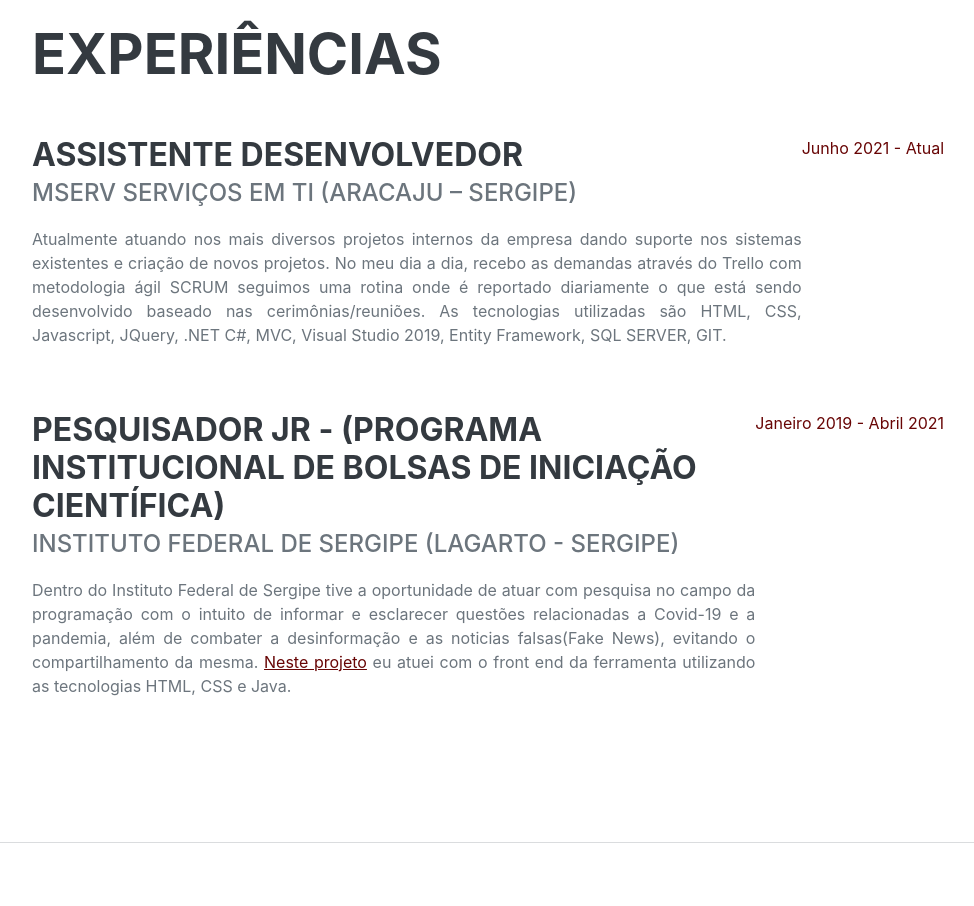
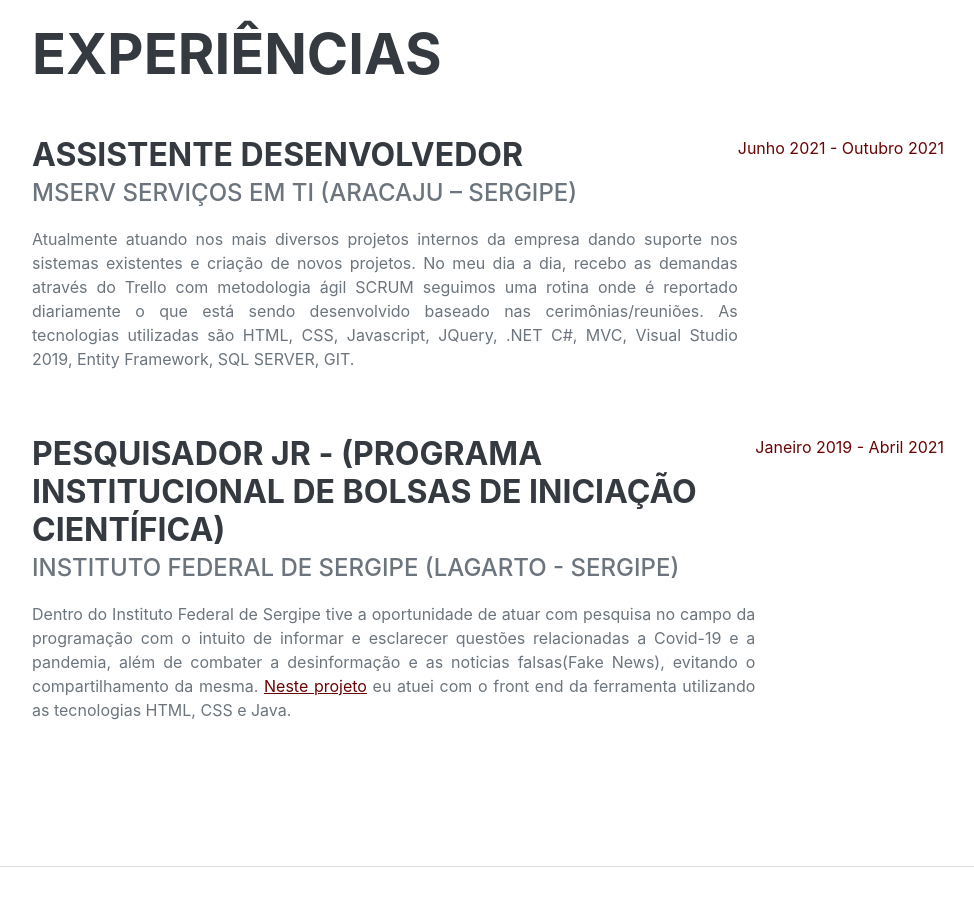
Before and after one commit to Vieira-9865/portfolio, a plain HTML site: page index.html in a window 1280 px wide. Shown: the part 860-1766 px from the top of the page, without its empty margins (288-1262 px from the left). Drawn offline with nearby package versions, Linux system fonts and the light colour scheme; a web font is replaced by a local one.

Commit message:
Update index.html

```diff
--- a/index.html
+++ b/index.html
@@ -76,7 +76,7 @@
 
                             </p>
                         </div>
-                        <div data-aos="fade-left" class="flex-shrink-0"><span class="text-primary">Junho 2021 - Atual</span></div>
+                        <div data-aos="fade-left" class="flex-shrink-0"><span class="text-primary">Junho 2021 - Outubro 2021</span></div>
                     </div>
                     <div data-aos="fade-left" class="d-flex flex-column flex-md-row justify-content-between mb-5">
                         <div class="flex-grow-1">
```
